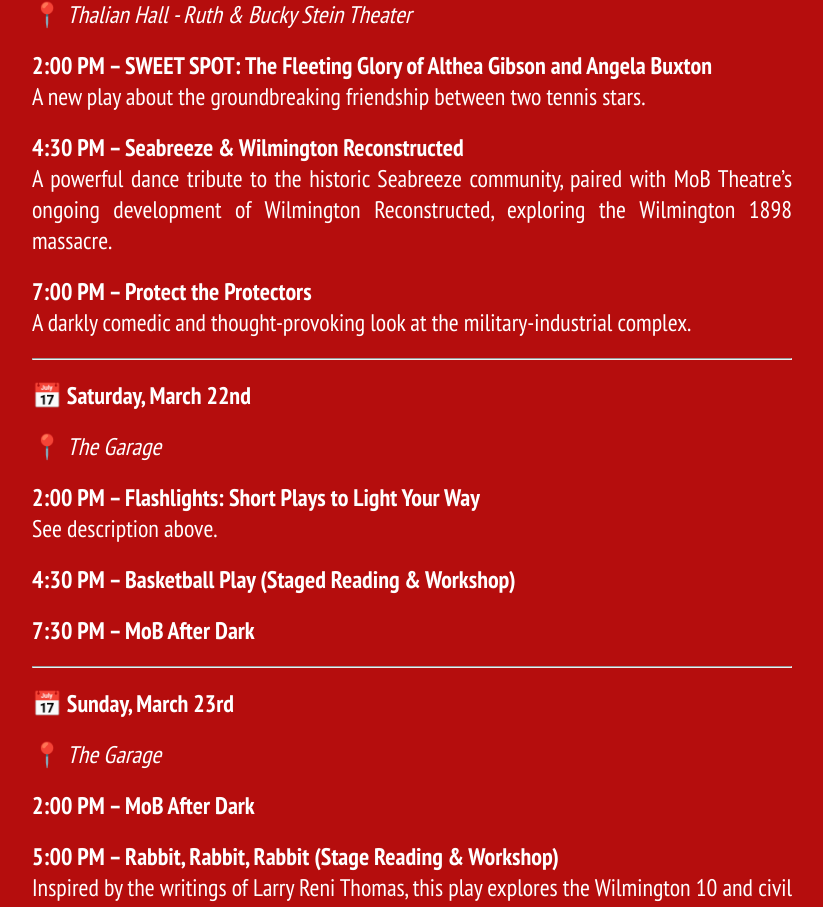
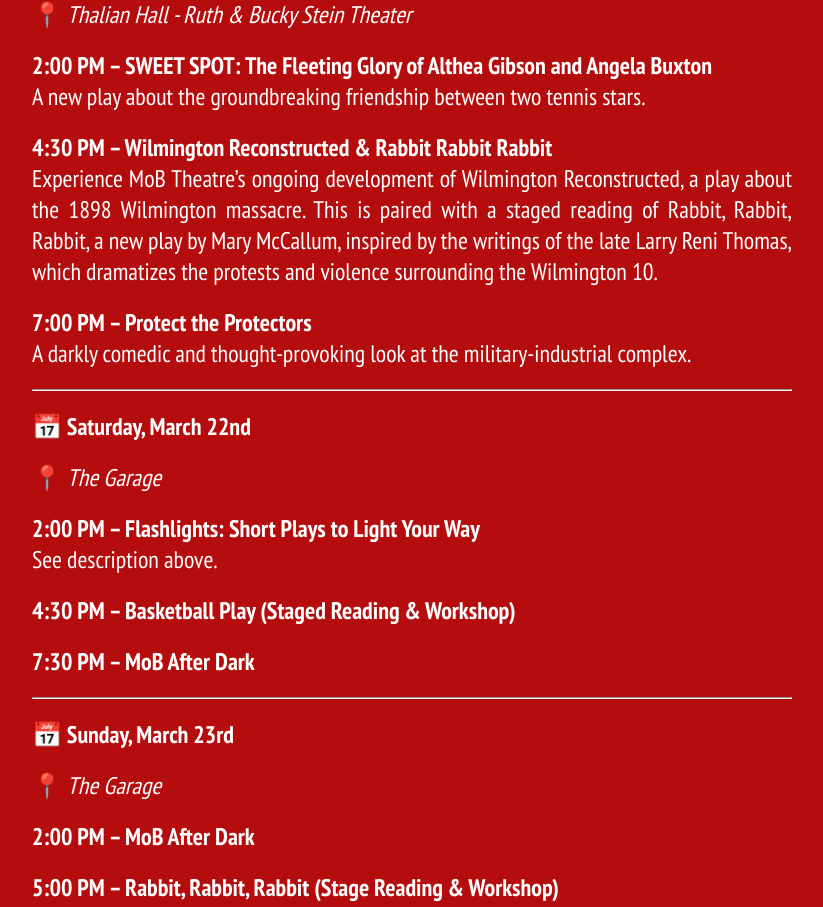
Before and after one commit to mackwick/MoB_Website_FE, a React (Vite) app: page /scotopia in a window 1280 px wide. Shown: the part 2499-3406 px from the top of the page, without its empty margins (228-1051 px from the left). Built offline with nearby package versions, Linux system fonts and the light colour scheme.

Commit message:
website updates

```diff
--- a/src/pages/About.jsx
+++ b/src/pages/About.jsx
@@ -66,7 +66,7 @@
             <Team
               image={Chloe}
               name={"Chloe Mason"}
-              title={"Artistic Associate"}
+              title={"Company Manager"}
               bio={
                 "Chloe Mason attended Appalachian State University where she earned her BA in theatre performance, and minored in film. There, Chloe lead a social justice themed theatre ensemble known as Women+ Inclusive Theatre Troupe, and became a twice published poet. In addition to acting, Chloe has lead intimacy coordination and movement specific work in past MoB productions. She’s a hands on visual artist who has designed past programs and posters for MoB through her chosen medium, collage. She’s a full time educator, and part time story teller here in Wilmington NC. "
               }
@@ -74,7 +74,7 @@
             <Team
               image={Amber}
               name={"Amber Moore"}
-              title={"Artistic Associate"}
+              title={"Associate Artistic Director"}
               bio={
                 "Amber Briana Moore is an actor and racial equity advocate. She has been featured in various productions in the Southeast from live theatre, films and network television. She received her B.A. in Theatre and African American Studies at the University of North Carolina at Greensboro, where she also discovered her interest in art centering on African American life and culture. She has been involved with MoB since 2018 and regularly advises with research on local African American history. "
               }
--- a/src/pages/Scotopia.jsx
+++ b/src/pages/Scotopia.jsx
@@ -140,11 +140,16 @@
                 tennis stars.
               </p>
               <p>
-                <strong>4:30 PM – Seabreeze & Wilmington Reconstructed</strong>
-                <br />A powerful dance tribute to the historic Seabreeze
-                community, paired with MoB Theatre’s ongoing development of
-                Wilmington Reconstructed, exploring the Wilmington 1898
-                massacre.
+                <strong>
+                  4:30 PM – Wilmington Reconstructed & Rabbit Rabbit Rabbit
+                </strong>
+                <br />
+                Experience MoB Theatre’s ongoing development of Wilmington
+                Reconstructed, a play about the 1898 Wilmington massacre. This
+                is paired with a staged reading of Rabbit, Rabbit, Rabbit, a new
+                play by Mary McCallum, inspired by the writings of the late
+                Larry Reni Thomas, which dramatizes the protests and violence
+                surrounding the Wilmington 10.
               </p>
               <p>
                 <strong>7:00 PM – Protect the Protectors</strong>
```
